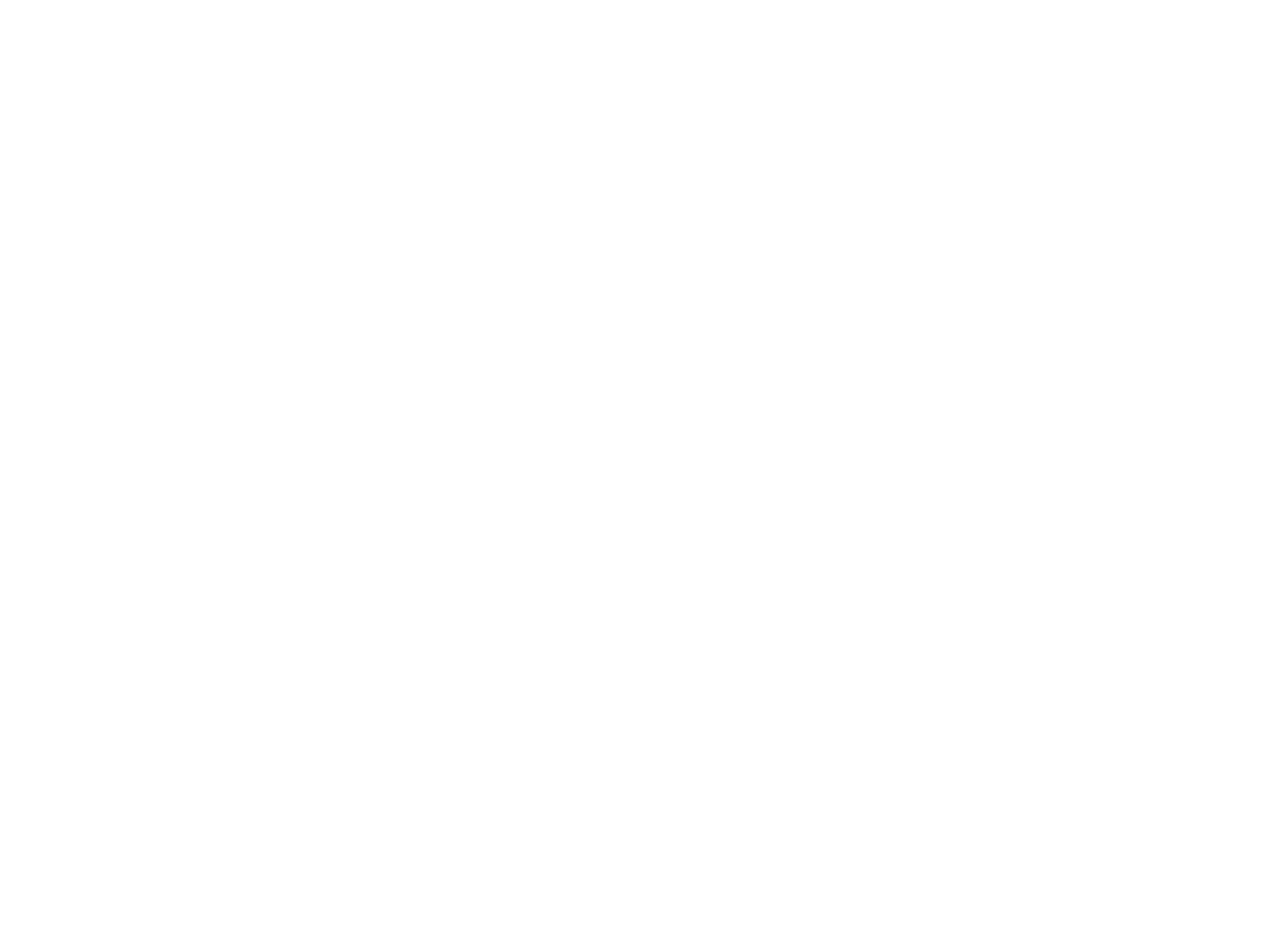
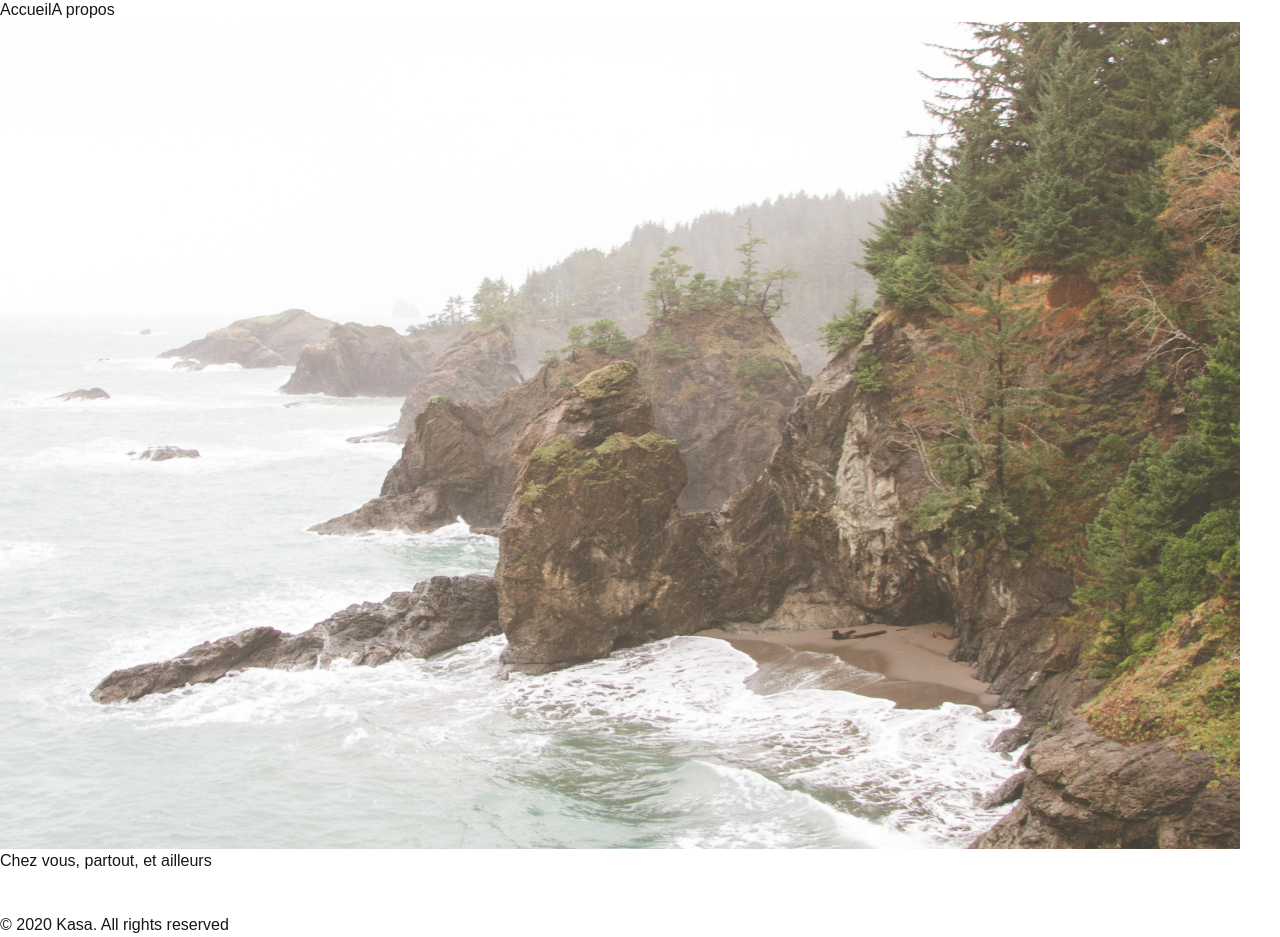
Before and after one commit to GwenDumoulin/kasa, a Next.js app: page / in a window 1280 px wide. Shown: the part 70-1007 px from the top of the page. Before the commit the page ends 800 px from the top, so only its background shows below. Built offline with nearby package versions, Linux system fonts and the light colour scheme.

Commit message:
Header, Footer and Banner components

```diff
--- a/src/app/(home)/layout.tsx
+++ b/src/app/(home)/layout.tsx
@@ -1,6 +1,8 @@
 import type { Metadata } from 'next'
 import localFont from 'next/font/local'
 import '../../styles/globals.css'
+import Header from '../../components/Header'
+import Footer from '../../components/Footer'
 
 const geistSans = localFont({
   src: '../../styles/fonts/GeistVF.woff',
@@ -28,7 +30,9 @@
       <body
         className={`${geistSans.variable} ${geistMono.variable} antialiased`}
       >
+        <Header></Header>
         {children}
+        <Footer></Footer>
       </body>
     </html>
   )
--- a/src/app/(home)/page.tsx
+++ b/src/app/(home)/page.tsx
@@ -1,3 +1,9 @@
+import Banner from '../../components/Banner'
+
 export default function Home() {
-  return <main></main>
+  return (
+    <main>
+      <Banner text="Chez vous, partout, et ailleurs" />
+    </main>
+  )
 }
--- /dev/null
+++ b/src/components/Banner/index.tsx
@@ -0,0 +1,21 @@
+import Image from 'next/image'
+import banniere from '../../../public/Image_source.png'
+
+type Props = {
+  text: string
+}
+
+function Banner(props: Props) {
+  return (
+    <section className="banner">
+      <div className="banner__txt">
+        <Image src={banniere} alt="bannière" />
+      </div>
+      <div className="banner__txt">
+        <h1>{props.text}</h1>
+      </div>
+    </section>
+  )
+}
+
+export default Banner
--- /dev/null
+++ b/src/components/Footer/index.tsx
@@ -0,0 +1,13 @@
+import logo from '../../../public/logo_blanc_kasa.png'
+import Image from 'next/image'
+
+function Footer() {
+  return (
+    <footer className="footer">
+      <Image className="footer__logo" src={logo} alt="logo kasa" />
+      <p className="footer__text">© 2020 Kasa. All rights reserved</p>
+    </footer>
+  )
+}
+
+export default Footer
--- /dev/null
+++ b/src/components/Header/index.tsx
@@ -0,0 +1,17 @@
+import Link from 'next/link'
+import Image from 'next/image'
+import logo from '../../../public/logo_kasa.png'
+
+function Header() {
+  return (
+    <header className="header">
+      <Image src={logo} alt="logo_kasa" />
+      <nav className="header__nav">
+        <Link href="/">Accueil</Link>
+        <Link href="/about">A propos</Link>
+      </nav>
+    </header>
+  )
+}
+
+export default Header
```
